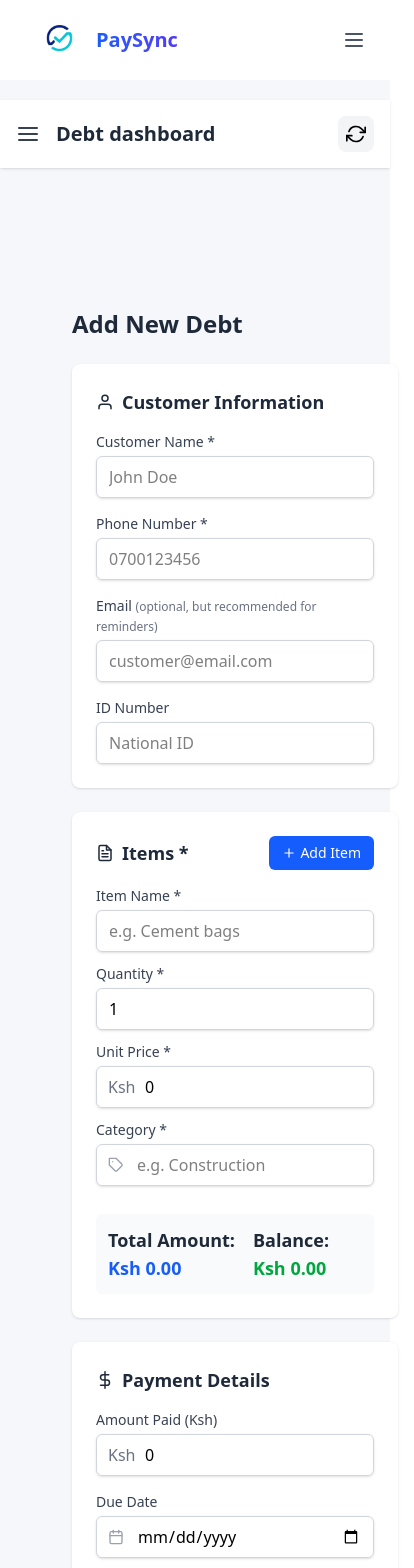
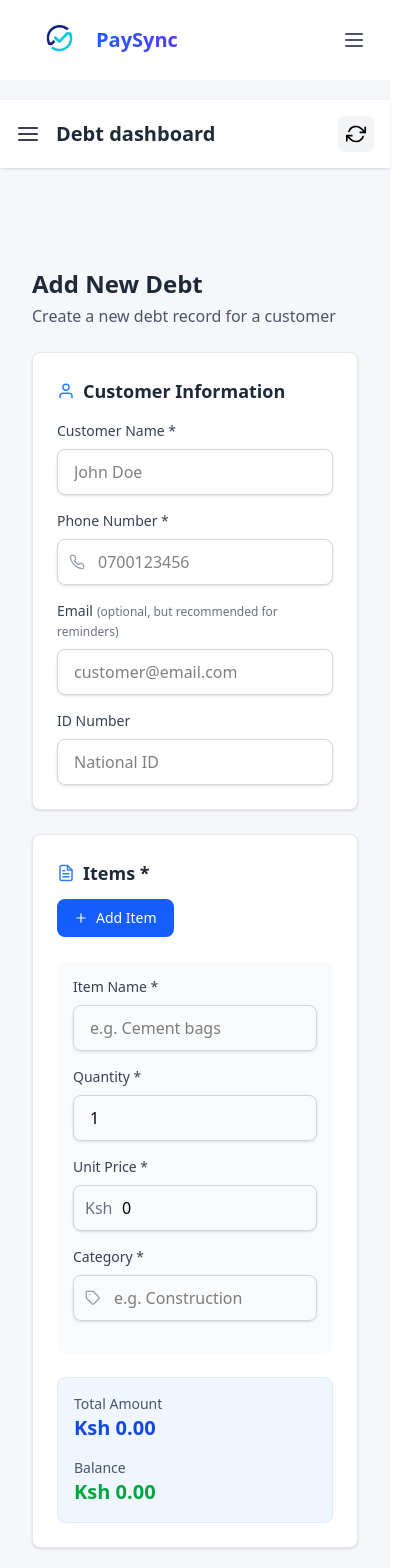
Before and after one commit to BakariJuma1/Debt-management-app-, a React (Vite) app: page /add-debt in a window 390 px wide. Shown: the top 1568 px of the page, 414 px wide, since content can reach past the window. Built offline with nearby package versions, Linux system fonts and the light colour scheme.

Commit message:
feat:Fixing my add debt responsiveness

```diff
--- a/src/components/adddebt/AddDebt.jsx
+++ b/src/components/adddebt/AddDebt.jsx
@@ -8,11 +8,13 @@ import {
   FiPhone,
   FiFileText,
   FiTag,
+  FiTrash2,
+  FiInfo,
+  FiAlertCircle
 } from "react-icons/fi";
 import Layout from "../layout/Layout";
 import API_BASE_URL from "../../api";
 import { useAuth } from "../../AuthProvider";
-
 
 function AddDebt() {
   const { user } = useAuth();
@@ -247,7 +249,6 @@ function AddDebt() {
       const amountPaid = parseFloat(formData.amountPaid) || 0;
       const balance = calculateBalance();
 
-
       const payload = {
         customer_name: formData.customerName,
         phone: formData.phone,
@@ -311,46 +312,58 @@ function AddDebt() {
 
   return (
     <Layout>
-      <div className="container mx-auto p-4 max-w-6xl ml-10 mt-12">
-        <h1 className="text-2xl font-bold text-gray-800 mb-6">Add New Debt</h1>
+      <div className="container mx-auto px-4 py-6 max-w-6xl">
+        <div className="mb-6">
+          <h1 className="text-2xl font-bold text-gray-800">Add New Debt</h1>
+          <p className="text-gray-600 mt-1">Create a new debt record for a customer</p>
+        </div>
 
         {error && (
-          <div className="bg-red-100 border-l-4 border-red-500 text-red-700 p-4 mb-6 rounded">
-            <p>{error}</p>
+          <div className="bg-red-50 border-l-4 border-red-500 p-4 mb-6 rounded-md flex items-start">
+            <FiAlertCircle className="text-red-500 mr-3 mt-0.5 flex-shrink-0" />
+            <p className="text-red-700">{error}</p>
           </div>
         )}
 
         {businessError && (
-          <div className="bg-yellow-100 border-l-4 border-yellow-500 text-yellow-700 p-4 mb-6 rounded">
-            <p>{businessError}</p>
+          <div className="bg-yellow-50 border-l-4 border-yellow-500 p-4 mb-6 rounded-md flex items-start">
+            <FiInfo className="text-yellow-500 mr-3 mt-0.5 flex-shrink-0" />
+            <p className="text-yellow-700">{businessError}</p>
           </div>
         )}
 
         {success && (
-          <div className="bg-green-100 border-l-4 border-green-500 text-green-700 p-4 mb-6 rounded">
-            <p>Debt created successfully!</p>
+          <div className="bg-green-50 border-l-4 border-green-500 p-4 mb-6 rounded-md flex items-start">
+            <FiInfo className="text-green-500 mr-3 mt-0.5 flex-shrink-0" />
+            <p className="text-green-700">Debt created successfully!</p>
           </div>
         )}
 
         <form onSubmit={handleSubmit} className="space-y-6">
           {/* Business Information - Only show for owners */}
           {user?.role === "owner" && (
-            <div className="bg-white rounded-lg shadow p-6">
+            <div className="bg-white rounded-lg shadow-sm border border-gray-200 p-6">
               <h2 className="text-lg font-semibold text-gray-800 mb-4">
                 Business
               </h2>
               {loadingBusinesses ? (
-                <p>Loading businesses...</p>
+                <div className="flex items-center justify-center py-4">
+                  <div className="animate-pulse flex space-x-2">
+                    <div className="h-2 w-2 bg-blue-500 rounded-full"></div>
+                    <div className="h-2 w-2 bg-blue-500 rounded-full"></div>
+                    <div className="h-2 w-2 bg-blue-500 rounded-full"></div>
+                  </div>
+                </div>
               ) : businesses.length > 0 ? (
                 <div>
-                  <label className="block text-sm font-medium text-gray-700 mb-1">
+                  <label className="block text-sm font-medium text-gray-700 mb-2">
                     Business *
                   </label>
                   <select
                     name="businessId"
                     value={formData.businessId}
                     onChange={handleChange}
-                    className="w-full px-3 py-2 border border-gray-300 rounded-md shadow-sm focus:outline-none focus:ring-blue-500 focus:border-blue-500"
+                    className="w-full px-4 py-2.5 border border-gray-300 rounded-lg shadow-sm focus:outline-none focus:ring-2 focus:ring-blue-500 focus:border-blue-500 transition-colors"
                     required
                   >
                     <option value="">Select a business</option>
@@ -375,31 +388,29 @@ function AddDebt() {
 
           {/* Show business info for non-owners if available */}
           {user?.role !== "owner" && businesses.length > 0 && (
-            <div className="bg-white rounded-lg shadow p-6">
+            <div className="bg-white rounded-lg shadow-sm border border-gray-200 p-6">
               <h2 className="text-lg font-semibold text-gray-800 mb-4">
                 Business
               </h2>
-              <div className="p-3 bg-gray-50 rounded-md">
-                <p className="text-gray-700">
-                  <span className="font-medium">Business:</span>{" "}
+              <div className="p-4 bg-blue-50 rounded-lg border border-blue-100">
+                <p className="text-gray-700 font-medium">
                   {businesses[0].name}
                 </p>
                 <p className="text-sm text-gray-500 mt-1">
-                  This debt will be automatically associated with your assigned
-                  business
+                  This debt will be automatically associated with your assigned business
                 </p>
               </div>
             </div>
           )}
 
           {/* Customer Information Section */}
-          <div className="bg-white rounded-lg shadow p-6">
+          <div className="bg-white rounded-lg shadow-sm border border-gray-200 p-6">
             <h2 className="text-lg font-semibold text-gray-800 mb-4 flex items-center">
-              <FiUser className="mr-2" /> Customer Information
+              <FiUser className="mr-2 text-blue-500" /> Customer Information
             </h2>
             <div className="grid grid-cols-1 md:grid-cols-2 gap-4">
               <div>
-                <label className="block text-sm font-medium text-gray-700 mb-1">
+                <label className="block text-sm font-medium text-gray-700 mb-2">
                   Customer Name *
                 </label>
                 <input
@@ -407,28 +418,33 @@ function AddDebt() {
                   value={formData.customerName}
                   onChange={handleChange}
                   placeholder="John Doe"
-                  className="w-full px-3 py-2 border border-gray-300 rounded-md shadow-sm focus:outline-none focus:ring-blue-500 focus:border-blue-500"
+                  className="w-full px-4 py-2.5 border border-gray-300 rounded-lg shadow-sm focus:outline-none focus:ring-2 focus:ring-blue-500 focus:border-blue-500 transition-colors"
                   required
                 />
               </div>
               <div>
-                <label className="block text-sm font-medium text-gray-700 mb-1">
+                <label className="block text-sm font-medium text-gray-700 mb-2">
                   Phone Number *
                 </label>
+                <div className="relative">
+                  <div className="absolute inset-y-0 left-0 pl-3 flex items-center pointer-events-none">
+                    <FiPhone className="text-gray-400" />
+                  </div>
                   <input
                     name="phone"
                     type="tel"
                     value={formData.phone}
                     onChange={handleChange}
                     placeholder="0700123456"
-                  className="w-full px-3 py-2 border border-gray-300 rounded-md shadow-sm focus:outline-none focus:ring-blue-500 focus:border-blue-500"
+                    className="w-full pl-10 px-4 py-2.5 border border-gray-300 rounded-lg shadow-sm focus:outline-none focus:ring-2 focus:ring-blue-500 focus:border-blue-500 transition-colors"
                     required
                   />
                 </div>
+              </div>
               <div>
-                <label className="block text-sm font-medium text-gray-700 mb-1">
-                  Email{" "}
-                  <span className="text-xs text-gray-500">
+                <label className="block text-sm font-medium text-gray-700 mb-2">
+                  Email
+                  <span className="text-xs text-gray-500 ml-1">
                     (optional, but recommended for reminders)
                   </span>
                 </label>
@@ -438,11 +454,11 @@ function AddDebt() {
                   value={formData.email}
                   onChange={handleChange}
                   placeholder="customer@email.com"
-                  className="w-full px-3 py-2 border border-gray-300 rounded-md shadow-sm focus:outline-none focus:ring-blue-500 focus:border-blue-500"
+                  className="w-full px-4 py-2.5 border border-gray-300 rounded-lg shadow-sm focus:outline-none focus:ring-2 focus:ring-blue-500 focus:border-blue-500 transition-colors"
                 />
               </div>
               <div>
-                <label className="block text-sm font-medium text-gray-700 mb-1">
+                <label className="block text-sm font-medium text-gray-700 mb-2">
                   ID Number
                 </label>
                 <input
@@ -450,34 +466,34 @@ function AddDebt() {
                   value={formData.idNumber}
                   onChange={handleChange}
                   placeholder="National ID"
-                  className="w-full px-3 py-2 border border-gray-300 rounded-md shadow-sm focus:outline-none focus:ring-blue-500 focus:border-blue-500"
+                  className="w-full px-4 py-2.5 border border-gray-300 rounded-lg shadow-sm focus:outline-none focus:ring-2 focus:ring-blue-500 focus:border-blue-500 transition-colors"
                 />
               </div>
             </div>
           </div>
 
           {/* Items Section */}
-          <div className="bg-white rounded-lg shadow p-6">
-            <div className="flex justify-between items-center mb-4">
+          <div className="bg-white rounded-lg shadow-sm border border-gray-200 p-6">
+            <div className="flex flex-col sm:flex-row justify-between items-start sm:items-center mb-6 gap-3">
               <h2 className="text-lg font-semibold text-gray-800 flex items-center">
-                <FiFileText className="mr-2" /> Items *
+                <FiFileText className="mr-2 text-blue-500" /> Items *
               </h2>
               <button
                 type="button"
                 onClick={addItem}
-                className="inline-flex items-center px-3 py-2 border border-transparent text-sm leading-4 font-medium rounded-md text-white bg-blue-600 hover:bg-blue-700 focus:outline-none focus:ring-2 focus:ring-offset-2 focus:ring-blue-500"
+                className="inline-flex items-center px-4 py-2 border border-transparent text-sm font-medium rounded-lg text-white bg-blue-600 hover:bg-blue-700 focus:outline-none focus:ring-2 focus:ring-offset-2 focus:ring-blue-500 transition-colors"
               >
-                <FiPlus className="mr-1" /> Add Item
+                <FiPlus className="mr-2" /> Add Item
               </button>
             </div>
 
             {formData.items.map((item, index) => (
               <div
                 key={index}
-                className="grid grid-cols-1 md:grid-cols-12 gap-3 mb-4 items-end"
+                className="grid grid-cols-1 md:grid-cols-12 gap-4 mb-5 items-end p-4 bg-gray-50 rounded-lg"
               >
                 <div className="md:col-span-4">
-                  <label className="block text-sm font-medium text-gray-700 mb-1">
+                  <label className="block text-sm font-medium text-gray-700 mb-2">
                     Item Name *
                   </label>
                   <input
@@ -485,12 +501,12 @@ function AddDebt() {
                     value={item.name}
                     onChange={(e) => handleItemChange(index, e)}
                     placeholder="e.g. Cement bags"
-                    className="w-full px-3 py-2 border border-gray-300 rounded-md shadow-sm focus:outline-none focus:ring-blue-500 focus:border-blue-500"
+                    className="w-full px-4 py-2.5 border border-gray-300 rounded-lg shadow-sm focus:outline-none focus:ring-2 focus:ring-blue-500 focus:border-blue-500 transition-colors"
                     required
                   />
                 </div>
                 <div className="md:col-span-2">
-                  <label className="block text-sm font-medium text-gray-700 mb-1">
+                  <label className="block text-sm font-medium text-gray-700 mb-2">
                     Quantity *
                   </label>
                   <input
@@ -500,12 +516,12 @@ function AddDebt() {
                     placeholder="e.g. 10"
                     value={item.quantity}
                     onChange={(e) => handleItemChange(index, e)}
-                    className="w-full px-3 py-2 border border-gray-300 rounded-md shadow-sm focus:outline-none focus:ring-blue-500 focus:border-blue-500"
+                    className="w-full px-4 py-2.5 border border-gray-300 rounded-lg shadow-sm focus:outline-none focus:ring-2 focus:ring-blue-500 focus:border-blue-500 transition-colors"
                     required
                   />
                 </div>
                 <div className="md:col-span-2">
-                  <label className="block text-sm font-medium text-gray-700 mb-1">
+                  <label className="block text-sm font-medium text-gray-700 mb-2">
                     Unit Price *
                   </label>
                   <div className="relative">
@@ -520,13 +536,13 @@ function AddDebt() {
                       placeholder="e.g. 10"
                       value={item.price}
                       onChange={(e) => handleItemChange(index, e)}
-                      className="w-full pl-12 px-3 py-2 border border-gray-300 rounded-md shadow-sm focus:outline-none focus:ring-blue-500 focus:border-blue-500"
+                      className="w-full pl-12 px-4 py-2.5 border border-gray-300 rounded-lg shadow-sm focus:outline-none focus:ring-2 focus:ring-blue-500 focus:border-blue-500 transition-colors"
                       required
                     />
                   </div>
                 </div>
                 <div className="md:col-span-3">
-                  <label className="block text-sm font-medium text-gray-700 mb-1">
+                  <label className="block text-sm font-medium text-gray-700 mb-2">
                     Category *
                   </label>
                   <div className="relative">
@@ -538,7 +554,7 @@ function AddDebt() {
                       value={item.category}
                       onChange={(e) => handleItemChange(index, e)}
                       placeholder="e.g. Construction"
-                      className="w-full pl-10 px-3 py-2 border border-gray-300 rounded-md shadow-sm focus:outline-none focus:ring-blue-500 focus:border-blue-500"
+                      className="w-full pl-10 px-4 py-2.5 border border-gray-300 rounded-lg shadow-sm focus:outline-none focus:ring-2 focus:ring-blue-500 focus:border-blue-500 transition-colors"
                       required
                     />
                   </div>
@@ -548,51 +564,50 @@ function AddDebt() {
                     <button
                       type="button"
                       onClick={() => removeItem(index)}
-                      className="w-full md:w-auto px-3 py-2 border border-transparent text-sm font-medium rounded-md text-white bg-red-600 hover:bg-red-700 focus:outline-none focus:ring-2 focus:ring-offset-2 focus:ring-red-500"
+                      className="w-full md:w-auto px-3 py-2.5 text-white bg-red-500 hover:bg-red-600 rounded-lg focus:outline-none focus:ring-2 focus:ring-red-500 transition-colors flex items-center justify-center"
+                      title="Remove item"
                     >
-                      Remove
+                      <FiTrash2 className="text-sm" />
                     </button>
                   )}
                 </div>
               </div>
             ))}
 
-            <div className="mt-4 p-3 bg-gray-50 rounded-md">
-              <div className="flex justify-between">
-                <p className="text-lg font-semibold text-gray-800">
-                  Total Amount:{" "}
-                  <span className="text-blue-600">
+            <div className="mt-6 p-4 bg-blue-50 rounded-lg border border-blue-100">
+              <div className="flex flex-col md:flex-row justify-between gap-4">
+                <div className="flex-1">
+                  <p className="text-sm text-gray-600">Total Amount</p>
+                  <p className="text-xl font-semibold text-blue-700">
                     Ksh{" "}
                     {totalAmount.toLocaleString(undefined, {
                       minimumFractionDigits: 2,
                       maximumFractionDigits: 2,
                     })}
-                  </span>
                   </p>
-                <p className="text-lg font-semibold text-gray-800">
-                  Balance:{" "}
-                  <span
-                    className={balance > 0 ? "text-red-600" : "text-green-600"}
-                  >
+                </div>
+                <div className="flex-1">
+                  <p className="text-sm text-gray-600">Balance</p>
+                  <p className={`text-xl font-semibold ${balance > 0 ? "text-red-600" : "text-green-600"}`}>
                     Ksh{" "}
                     {balance.toLocaleString(undefined, {
                       minimumFractionDigits: 2,
                       maximumFractionDigits: 2,
                     })}
-                  </span>
                   </p>
+                </div>
               </div>
             </div>
           </div>
 
           {/* Payment Details Section */}
-          <div className="bg-white rounded-lg shadow p-6">
+          <div className="bg-white rounded-lg shadow-sm border border-gray-200 p-6">
             <h2 className="text-lg font-semibold text-gray-800 mb-4 flex items-center">
-              <FiDollarSign className="mr-2" /> Payment Details
+              <FiDollarSign className="mr-2 text-blue-500" /> Payment Details
             </h2>
             <div className="grid grid-cols-1 md:grid-cols-2 gap-4">
               <div>
-                <label className="block text-sm font-medium text-gray-700 mb-1">
+                <label className="block text-sm font-medium text-gray-700 mb-2">
                   Amount Paid (Ksh)
                 </label>
                 <div className="relative">
@@ -606,12 +621,12 @@ function AddDebt() {
                     step="0.01"
                     value={formData.amountPaid}
                     onChange={handleChange}
-                    className="w-full pl-12 px-3 py-2 border border-gray-300 rounded-md shadow-sm focus:outline-none focus:ring-blue-500 focus:border-blue-500"
+                    className="w-full pl-12 px-4 py-2.5 border border-gray-300 rounded-lg shadow-sm focus:outline-none focus:ring-2 focus:ring-blue-500 focus:border-blue-500 transition-colors"
                   />
                 </div>
               </div>
               <div>
-                <label className="block text-sm font-medium text-gray-700 mb-1">
+                <label className="block text-sm font-medium text-gray-700 mb-2">
                   Due Date
                 </label>
                 <div className="relative">
@@ -623,12 +638,12 @@ function AddDebt() {
                     type="date"
                     value={formData.dueDate}
                     onChange={handleChange}
-                    className="w-full pl-10 px-3 py-2 border border-gray-300 rounded-md shadow-sm focus:outline-none focus:ring-blue-500 focus:border-blue-500"
+                    className="w-full pl-10 px-4 py-2.5 border border-gray-300 rounded-lg shadow-sm focus:outline-none focus:ring-2 focus:ring-blue-500 focus:border-blue-500 transition-colors"
                   />
                 </div>
               </div>
               <div className="md:col-span-2">
-                <label className="block text-sm font-medium text-gray-700 mb-1">
+                <label className="block text-sm font-medium text-gray-700 mb-2">
                   Receipt/Reference
                 </label>
                 <input
@@ -636,27 +651,37 @@ function AddDebt() {
                   value={formData.receipt}
                   onChange={handleChange}
                   placeholder="Optional reference note"
-                  className="w-full px-3 py-2 border border-gray-300 rounded-md shadow-sm focus:outline-none focus:ring-blue-500 focus:border-blue-500"
+                  className="w-full px-4 py-2.5 border border-gray-300 rounded-lg shadow-sm focus:outline-none focus:ring-2 focus:ring-blue-500 focus:border-blue-500 transition-colors"
                 />
               </div>
             </div>
           </div>
 
           {/* Form Actions */}
-          <div className="flex justify-end space-x-3">
+          <div className="flex flex-col-reverse sm:flex-row justify-end gap-3 pt-4">
             <button
               type="button"
               onClick={resetForm}
-              className="px-4 py-2 border border-gray-300 rounded-md shadow-sm text-sm font-medium text-gray-700 bg-white hover:bg-gray-50 focus:outline-none focus:ring-2 focus:ring-offset-2 focus:ring-blue-500"
+              className="px-5 py-2.5 border border-gray-300 rounded-lg shadow-sm text-sm font-medium text-gray-700 bg-white hover:bg-gray-50 focus:outline-none focus:ring-2 focus:ring-offset-2 focus:ring-blue-500 transition-colors"
             >
               Reset Form
             </button>
             <button
               type="submit"
               disabled={isSubmitting || !canSubmit}
-              className="px-4 py-2 border border-transparent rounded-md shadow-sm text-sm font-medium text-white bg-blue-600 hover:bg-blue-700 focus:outline-none focus:ring-2 focus:ring-offset-2 focus:ring-blue-500 disabled:opacity-50 disabled:cursor-not-allowed"
+              className="px-5 py-2.5 border border-transparent rounded-lg shadow-sm text-sm font-medium text-white bg-blue-600 hover:bg-blue-700 focus:outline-none focus:ring-2 focus:ring-offset-2 focus:ring-blue-500 disabled:opacity-50 disabled:cursor-not-allowed transition-colors"
             >
-              {isSubmitting ? "Submitting..." : "Create Debt"}
+              {isSubmitting ? (
+                <span className="flex items-center justify-center">
+                  <svg className="animate-spin -ml-1 mr-2 h-4 w-4 text-white" xmlns="http://www.w3.org/2000/svg" fill="none" viewBox="0 0 24 24">
+                    <circle className="opacity-25" cx="12" cy="12" r="10" stroke="currentColor" strokeWidth="4"></circle>
+                    <path className="opacity-75" fill="currentColor" d="M4 12a8 8 0 018-8V0C5.373 0 0 5.373 0 12h4zm2 5.291A7.962 7.962 0 014 12H0c0 3.042 1.135 5.824 3 7.938l3-2.647z"></path>
+                  </svg>
+                  Submitting...
+                </span>
+              ) : (
+                "Create Debt"
+              )}
             </button>
           </div>
         </form>
```
Lines whose indentation alone changed are shown as unchanged.
